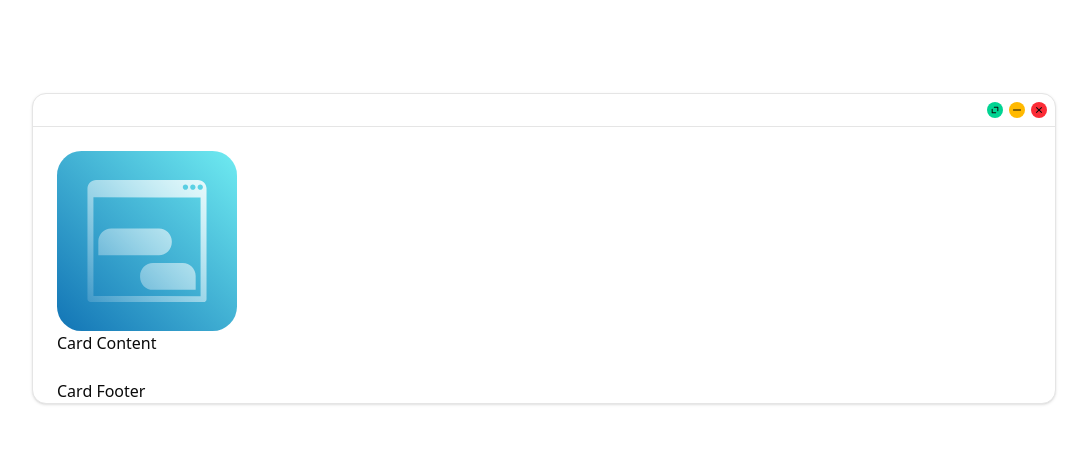
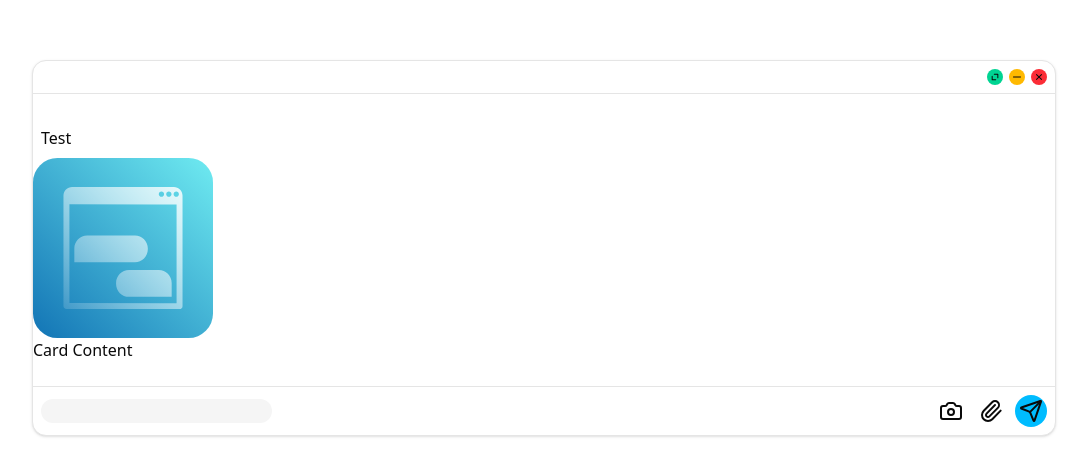
Before and after one commit to Florian-cossu/chat_mockup, a Next.js app: page / in a window 1280 px wide. Shown: the part 152-628 px from the top of the page, without its empty margins (96-1183 px from the left). Built offline with nearby package versions, Linux system fonts and the light colour scheme.

Commit message:
Basics - Started adding basic visual props     - Message action bar,     - Icons     - Animations on hover

```diff
--- a/app/page.tsx
+++ b/app/page.tsx
@@ -1,30 +1,28 @@
 import Image from "next/image";
-import { Minus, ChevronsUpDown, Plus } from "lucide-react";
-import {
-  Card,
-  CardContent,
-  CardFooter,
-  CardHeader,
-} from "@components/ui/card";
+import { Minus, ChevronsUpDown, Plus, Camera, Paperclip, Send } from "lucide-react";
+import { Card, CardContent, CardFooter, CardHeader } from "@components/ui/card";
 
 export default function ChatMockup() {
   return (
     <div className="flex flex-column m-0 p-0 w-[100vw] h-[100vh] items-center justify-items-center justify-center">
       <Card className="w-4/5 m-0 p-0">
         <CardHeader className="flex flex-row m-0 p-0 h-fit items-center justify-end  border-b-1">
-          <div className="flex flex-row gap-1.5 p-2">
-            <span className="flex rounded-full w-4 h-4 bg-emerald-400 hover:bg-emerald-300 cursor-pointer transitions items-center justify-center">
-              <ChevronsUpDown className="w-3 h-3 rotate-45"/>
+          <div className="flex flex-row gap-1.5 p-2" id="windowButtons">
+            <span id="maximise" className="flex rounded-full w-4 h-4 bg-emerald-400 hover:bg-emerald-300 cursor-pointer transitions items-center justify-center">
+              <ChevronsUpDown className="w-3 h-3 rotate-45" />
             </span>
-            <span className="flex rounded-full w-4 h-4 bg-amber-400 hover:bg-amber-300 cursor-pointer transitions items-center justify-center">
-              <Minus className="w-3 h-3"/>
+            <span id="minimise" className="flex rounded-full w-4 h-4 bg-amber-400 hover:bg-amber-300 cursor-pointer transitions items-center justify-center">
+              <Minus className="w-3 h-3" />
             </span>
-            <span className="flex rounded-full w-4 h-4 bg-red-500 hover:bg-red-400 cursor-pointer transitions items-center justify-center">
-              <Plus className="w-3 h-3 rotate-45"/>
+            <span id="close" className="flex rounded-full w-4 h-4 bg-red-500 hover:bg-red-400 cursor-pointer transitions items-center justify-center">
+              <Plus className="w-3 h-3 rotate-45" />
             </span>
           </div>
         </CardHeader>
-        <CardContent>
+        <CardContent className="p-0 m-0">
+          <div className="flex flex-row gap-1.5 p-2" id="topActionBar">
+            <span className="rounded-full bg-transparent hover:bg-accent cursor-pointer">Test</span>
+          </div>
           <Image
             className="dark:invert"
             src="/icons/icon-any.svg"
@@ -34,8 +32,19 @@ export default function ChatMockup() {
           />
           <p>Card Content</p>
         </CardContent>
-        <CardFooter>
-          <p>Card Footer</p>
+        <CardFooter className="flex flex-row m-0 p-2 h-fit items-center justify-between border-t-1">
+          <input type="text" className="bg-accent rounded-full"></input>
+          <div id="messagingActions" className="flex flex-row gap-2">
+            <span id="photo" className="bg-transparent hover:bg-accent rounded-full p-1 cursor-pointer">
+              <Camera className="w-6 h-6" />
+            </span>
+            <span id="attachment" className="bg-transparent hover:bg-accent rounded-full p-1 cursor-pointer">
+              <Paperclip className="w-6 h-6" />
+            </span>
+            <span id="send" className="bg-sky-400 hover:bg-accent rounded-full p-1 cursor-pointer">
+              <Send className="w-6 h-6" />
+            </span>
+          </div>
         </CardFooter>
       </Card>
     </div>
```
Lines whose indentation alone changed are shown as unchanged.
